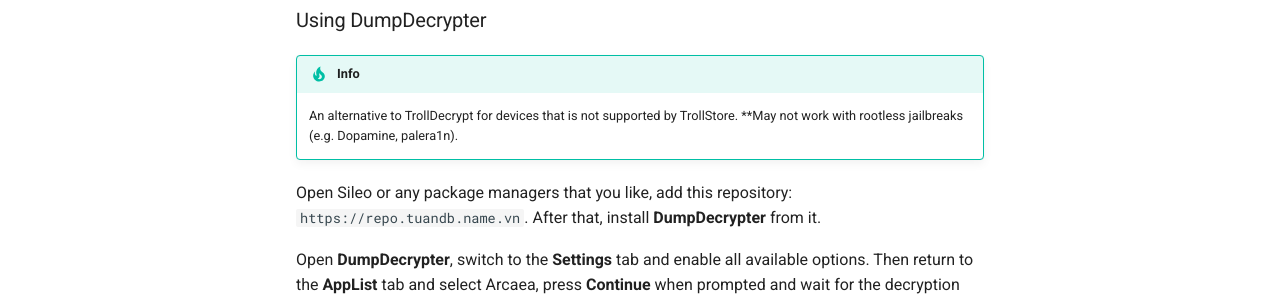
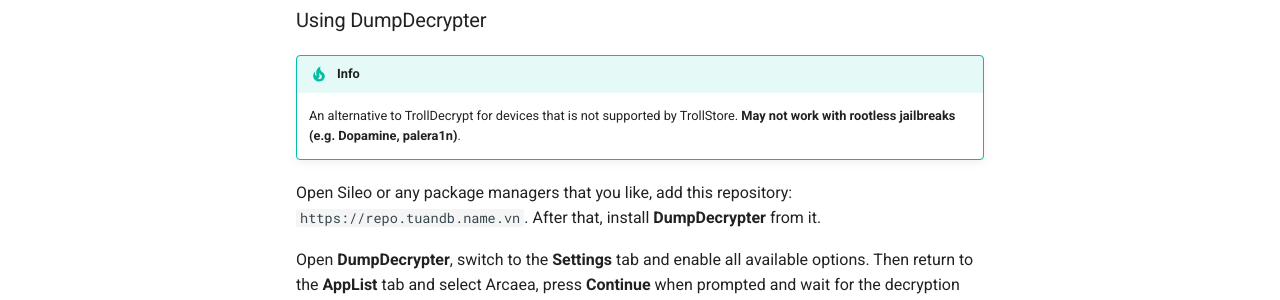
Before and after one commit to FishiaT/arcmodwiki, an MkDocs documentation site: the page built from docs/arc-dump.md, in a window 1280 px wide and 900 px high, scrolled down 616 px. Shown: the part 278-578 px from the top of the window. Built offline with MkDocs 1.6.1 and Material for MkDocs 9.7.7, drawn with Linux system fonts in a browser that asks for light colours.

```diff
--- a/docs/arc-dump.md
+++ b/docs/arc-dump.md
@@ -22,7 +22,7 @@ Install [TrollDecrypt](https://github.com/donato-fiore/TrollDecrypt/releases/) o
 ### Using DumpDecrypter
 
 !!! tip "Info"
-    An alternative to TrollDecrypt for devices that is not supported by TrollStore. **May not work with rootless jailbreaks (e.g. Dopamine, palera1n).
+    An alternative to TrollDecrypt for devices that is not supported by TrollStore. **May not work with rootless jailbreaks (e.g. Dopamine, palera1n)**.
 
 Open Sileo or any package managers that you like, add this repository: `https://repo.tuandb.name.vn`. After that, install **DumpDecrypter** from it.
 
```
Also changed, not shown: docs/private-server.md (+1 -1 lines).
